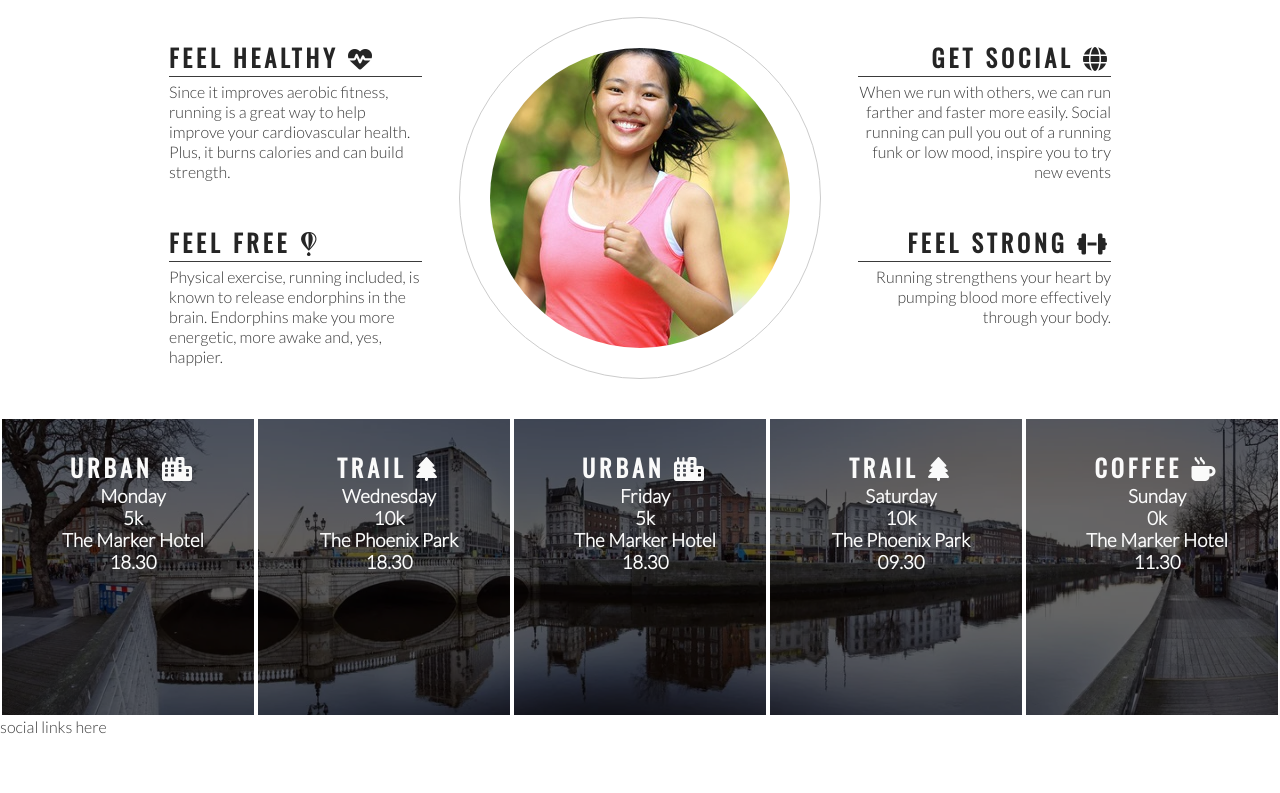
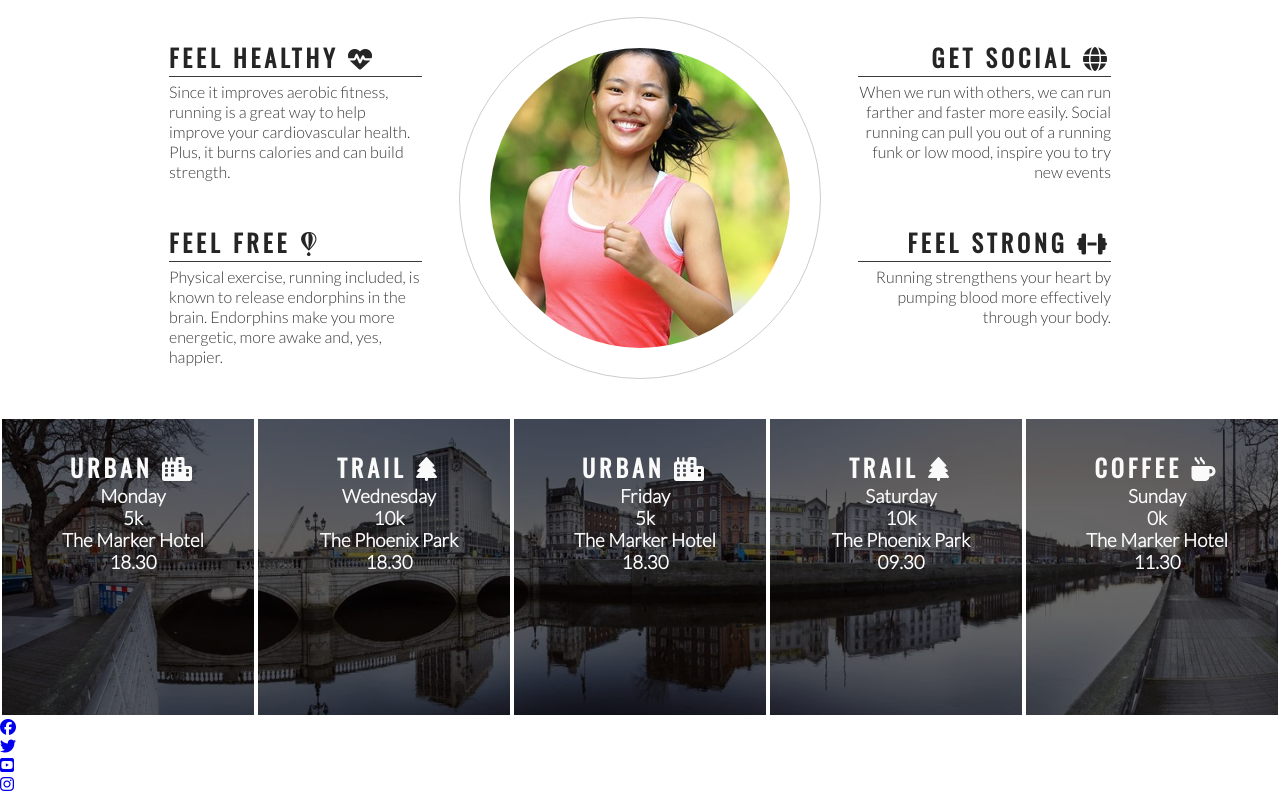
Before and after one commit to suzannepp/love-running, a plain HTML site: page index.html in a window 1280 px wide. Shown: the part 764-1557 px from the top of the page. Before the commit the page ends 1500 px from the top, so only its background shows below. Drawn offline with nearby package versions, Linux system fonts and the light colour scheme.

Commit message:
Add social media icons to footer

```diff
--- a/index.html
+++ b/index.html
@@ -116,7 +116,24 @@
     </section>
 
     <footer>
-        social links here
+        <ul>
+            <li>
+                <a href="https://facebook.com" target="_blank" rel="noopener"
+                aria-label="Visit our Facebook page (opens in a new tab)"><i class="fa-brands fa-facebook"></i></a>
+            </li>
+            <li>
+                <a href="https://twitter.com" target="_blank" rel="noopener"
+                aria-label="Visit our Twitter page (opens in a new tab)"><i class="fa-brands fa-twitter"></i></a>
+            </li>
+            <li>
+                <a href="https://youtube.com" target="_blank" rel="noopener"
+                aria-label="Visit our Youtube page (opens in a new tab)"><i class="fa-brands fa-square-youtube"></i></a>
+            </li>
+            <li>
+                <a href="https://instagram.com" target="_blank" rel="noopener"
+                aria-label="Visit our Instagram page (opens in a new tab)"><i class="fa-brands fa-instagram"></i></a>
+            </li>
+        </ul>
     </footer>
 
     <!-- font awesome script -->
```
